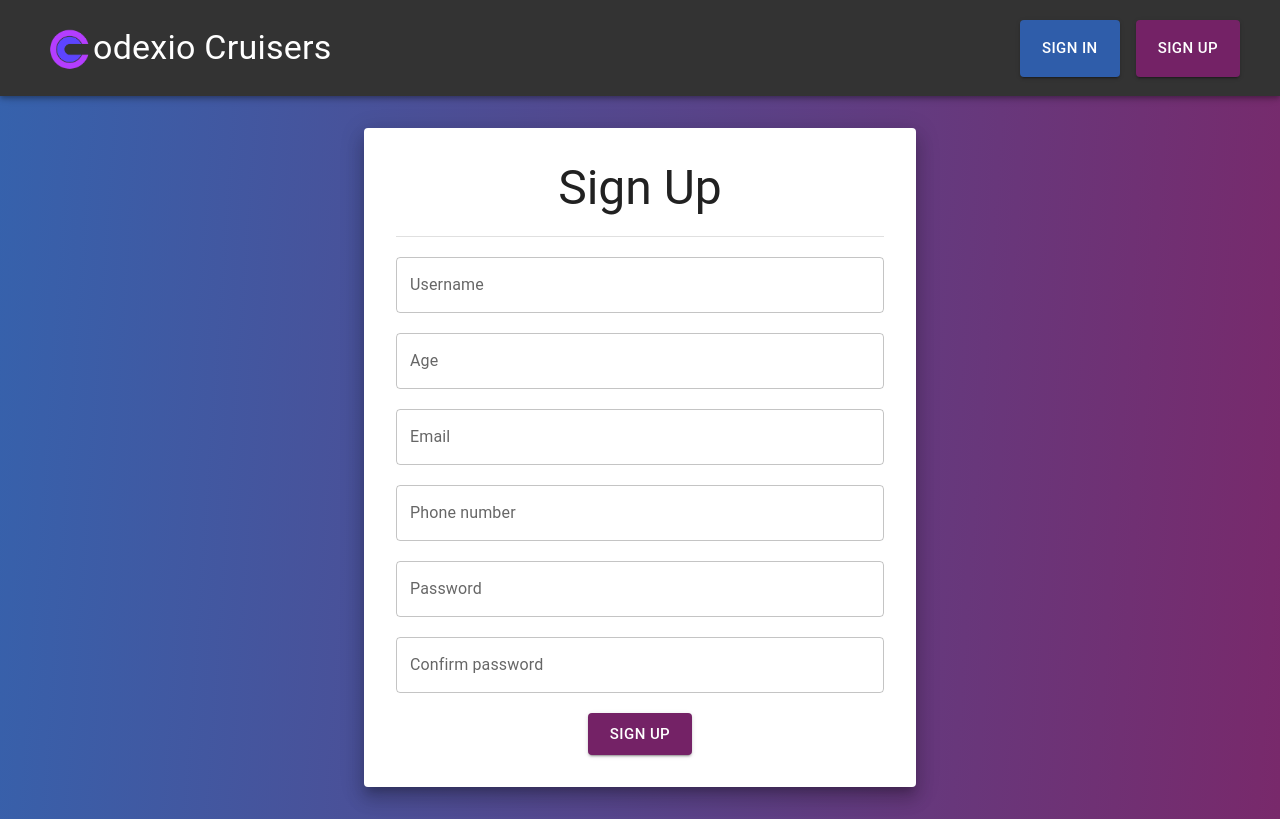
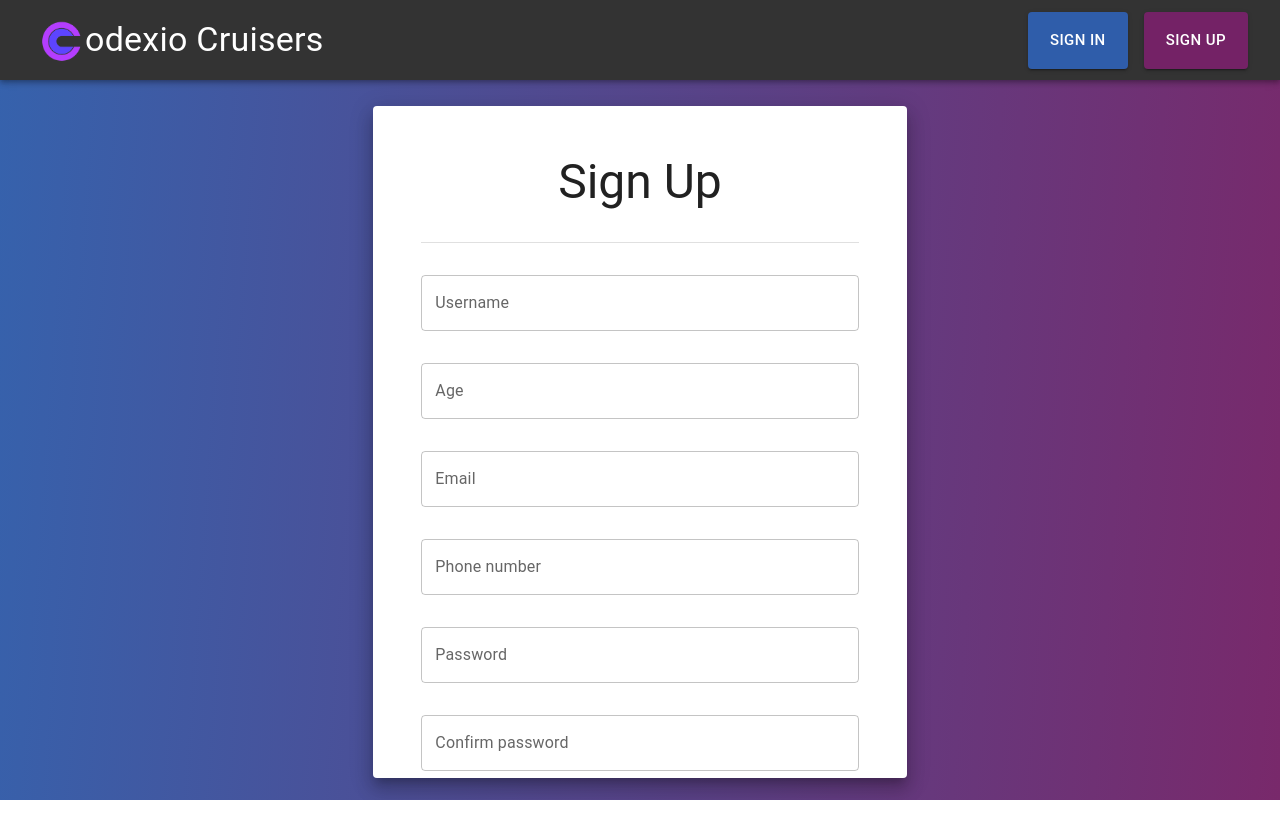
Before and after one commit to stodorichkov/RentACar, a React (Create React App) app in the folder client/: page /signup in a window 1280 px wide. Built offline with nearby package versions, Linux system fonts and the light colour scheme.

Commit message:
Make some design changes

```diff
--- a/client/package.json
+++ b/client/package.json
@@ -5,6 +5,7 @@
   "dependencies": {
     "@emotion/react": "^11.11.0",
     "@emotion/styled": "^11.11.0",
+    "@mui/icons-material": "^5.11.16",
     "@mui/lab": "^5.0.0-alpha.130",
     "@mui/material": "^5.13.0",
     "@mui/x-data-grid": "^6.4.0",
--- a/client/src/App.jsx
+++ b/client/src/App.jsx
@@ -1,5 +1,4 @@
 import './App.css';
-import { Grid } from '@mui/material';
 
 import { BrowserRouter as Router ,Routes, Route, Navigate } from 'react-router-dom';
 
@@ -11,10 +10,9 @@ import Home from './components/Home';
 
 const App = () => {
 	return (
-		<>
+		<div style={{background: 'linear-gradient(94deg, rgba(47, 93, 170, 0.97) 0%, rgba(116, 34, 102, 0.97) 100%)', minHeight:'100vh', overflow:'hidden'}}>
 			<Router>
 				<Bar />
-				<Grid container sx={{background: 'linear-gradient(94deg, rgba(47, 93, 170, 0.97) 0%, rgba(116, 34, 102, 0.97) 100%)', minHeight:'100vh'}}>
 					<Routes>
 						<Route path='/' element={<Home />}/>
 						<Route path='/signin' element={<SignInForm />}/>
@@ -22,9 +20,8 @@ const App = () => {
 						<Route path='/car/add' element={<AddCarForm />}/>
 						<Route path="*" element={<Navigate to="/" />} />
 					</Routes>
-				</Grid>
 			</Router>
-		</>
+		</div>
 	);
 }
 
--- a/client/src/components/Bar.jsx
+++ b/client/src/components/Bar.jsx
@@ -5,7 +5,7 @@ const Bar = () => {
 	const navigate = useNavigate();
 	return (
 		<>
-			<AppBar position="fixed" color="menue" sx={{padding: '1rem'}}>
+			<AppBar position="static" color="menue" sx={{padding: '0.5rem'}}>
 				<Toolbar>
 					<Grid container direction="row" justifyContent="space-between">
 						<Button sx={{textTransform: "none"}} onClick={() => navigate('/')}>
--- a/client/src/components/SignInForm.jsx
+++ b/client/src/components/SignInForm.jsx
@@ -1,4 +1,5 @@
-import { Grid, Paper, Typography, TextField, Divider, Button, Container, Alert } from '@mui/material';
+import { Grid, Paper, Typography, TextField, Divider, Button, Alert } from '@mui/material';
+
 import { useState } from 'react';
 import axios from 'axios';
 import { useNavigate } from "react-router-dom";
@@ -18,6 +19,7 @@ const SignInForm = () => {
     const navigate = useNavigate();
 
     const signInUser = async () => {
+        console.log(password)
         if (username === '' || password === '') {
             setAlert('The form must be completed!');
         }
@@ -40,21 +42,22 @@ const SignInForm = () => {
     }
 
     return (
-        <Container maxWidth="sm" sx={{marginTop: "8rem", marginBottom: '2rem'}}>
+        <Grid container justifyContent="center" sx={{marginTop: '2vw'}}>
+            <Grid item xs={12} md={5} xl={4}>
                 <Paper elevation={12} sx={{padding: '3.5rem'}}>
-                <Grid container direction="column"  spacing={5}>
-                    <Grid item xs={12} sm={6} md={6}>
+                    <Grid container direction="column"  spacing={3}>
+                        <Grid item xs={12}>
                             <Typography variant="h3" color="textPrimary" align="center" >Sign In</Typography>
                         </Grid>
-                    <Grid item xs={12} sm={6} md={6}>
+                        <Grid item xs={12}>
                             <Divider/>
                         </Grid>
                         {alert ? (
-                        <Grid item xs={12} sm={12} md={12}>
+                            <Grid item xs={12}>
                                 <Alert severity="error" variant="filled">{alert}</Alert>
                             </Grid>
                         ) : null}
-                    <Grid item xs={12} sm={6} md={6}>
+                        <Grid item xs={12}>
                             <TextField
                                 fullWidth
                                 label="Username"
@@ -62,7 +65,7 @@ const SignInForm = () => {
                                 onChange={handleChangeUsername}
                             />
                         </Grid>
-                    <Grid item xs={12} sm={6} md={6}>
+                        <Grid item xs={12}>
                             <TextField
                                 fullWidth
                                 label="Password"
@@ -71,14 +74,15 @@ const SignInForm = () => {
                                 onChange ={handleChangePassword}
                             />
                         </Grid>
-                    <Grid item xs={12} sm={6} md={6} alignSelf={'center'}>
+                        <Grid item alignSelf={'center'}>
                             <Button variant="contained" size="large" color="button_primary" onClick={signInUser}>
                                 Sign In
                             </Button>
                         </Grid>
                     </Grid>
                 </Paper>
-        </Container>
+             </Grid>
+        </Grid>
     )
 }
 
--- a/client/src/components/SignUpForm.jsx
+++ b/client/src/components/SignUpForm.jsx
@@ -1,4 +1,4 @@
-import { Grid, Paper, Typography, TextField, Divider, Button, Container, Alert } from '@mui/material';
+import { Grid, Paper, Typography, TextField, Divider, Button, Alert } from '@mui/material';
 import { useState } from 'react';
 import axios from 'axios';
 import { useNavigate } from "react-router-dom";
@@ -66,21 +66,22 @@ const SignUpForm = () => {
     }
 
     return (
-        <Container maxWidth="sm" sx={{marginTop: "8rem", marginBottom: "2rem"}}>
-            <Paper elevation={12} sx={{padding: '2rem'}}>
-                <Grid container direction="column"  spacing={2.5}>
-                    <Grid item xs={12} sm={6} md={6}>
+        <Grid container justifyContent="center" sx={{marginTop: '2vw'}}>
+            <Grid item xs={12} md={5} xl={4}>
+                <Paper elevation={12} sx={{padding: '3em', maxHeight: '84vh', overflow: 'auto'}}>
+                    <Grid container spacing={4} justifyContent="center">
+                        <Grid item xs={12}>
                             <Typography variant="h3" color="textPrimary" align="center" >Sign Up</Typography>
                         </Grid>
-                    <Grid item xs={12} sm={6} md={6}>
+                        <Grid item xs={12}>
                             <Divider/>
                         </Grid>
                         {alert ? (
-                        <Grid item xs={12} sm={12} md={12}>
+                            <Grid item xs={12}>
                                 <Alert severity="error" variant="filled">{alert}</Alert>
                             </Grid>
                         ) : null}
-                    <Grid item xs={12} sm={6} md={6}>
+                        <Grid item xs={12}>
                             <TextField
                                 fullWidth
                                 label="Username"
@@ -88,7 +89,7 @@ const SignUpForm = () => {
                                 onChange ={handleChangeUsername}
                             />
                         </Grid>
-                    <Grid item xs={12} sm={6} md={6}>
+                        <Grid item xs={12}>
                             <TextField
                                 fullWidth
                                 type="number"
@@ -102,7 +103,7 @@ const SignUpForm = () => {
                                 onChange ={handleChangeAge}
                             />
                         </Grid>
-                    <Grid item xs={12} sm={6} md={6}>
+                        <Grid item xs={12}>
                             <TextField
                                 fullWidth
                                 label="Email"
@@ -110,7 +111,7 @@ const SignUpForm = () => {
                                 onChange ={handleChangeEmail}
                             />
                         </Grid>
-                    <Grid item xs={12} sm={6} md={6}>
+                        <Grid item xs={12}>
                             <TextField
                                 fullWidth
                                 label="Phone number"
@@ -118,7 +119,7 @@ const SignUpForm = () => {
                                 onChange ={handleChangePhone}
                             />
                         </Grid>
-                    <Grid item xs={12} sm={6} md={6}>
+                        <Grid item xs={12}>
                             <TextField
                                 fullWidth
                                 label="Password"
@@ -127,7 +128,7 @@ const SignUpForm = () => {
                                 onChange ={handleChangePassword}
                             />
                         </Grid>
-                    <Grid item xs={12} sm={6} md={6}>
+                        <Grid item xs={12}>
                             <TextField
                                 fullWidth
                                 label="Confirm password"
@@ -136,14 +137,15 @@ const SignUpForm = () => {
                                 onChange ={handleChangeConfirmPassword}
                             />
                         </Grid>
-                    <Grid item xs={12} sm={6} md={6} alignSelf={'center'}>
+                        <Grid item >
                             <Button variant="contained" size="large" color="button_secondary" onClick={addUser}>
                                 Sign Up
                             </Button>
                         </Grid>
                     </Grid>
                 </Paper>
-        </Container>
+            </Grid>
+        </Grid>
     )
 }
 
```
Also changed, not shown: client/src/components/SearchCarForm.jsx (+19 -15 lines), 1 other file (tests, documents, lock files or other folders). Lines whose indentation alone changed are shown as unchanged.
